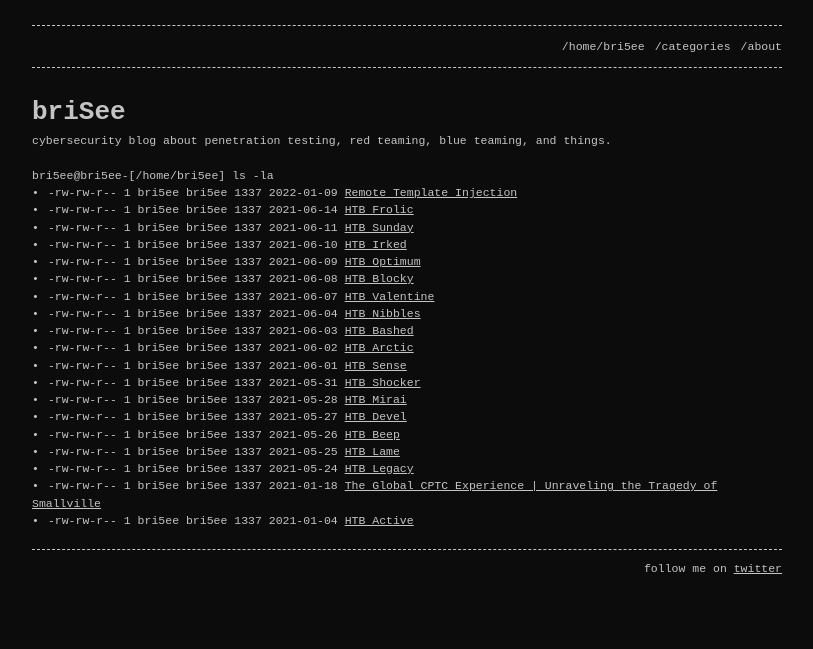
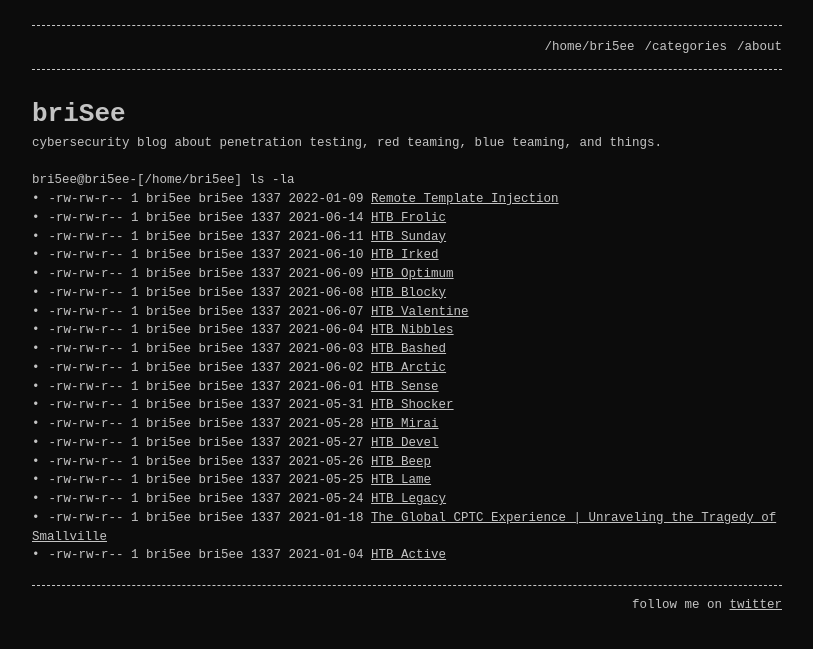
Before and after one commit to notbricey/brisee.github.io, a Jekyll site: the page built from index.md, in a window 1280 px wide. Shown: the top 649 px of the page, without its empty margins (233-1046 px from the left). Built offline with Jekyll 4.4.1, drawn with Linux system fonts in a browser that asks for light colours.

Commit message:
Update base.scss

```diff
--- a/_sass/base.scss
+++ b/_sass/base.scss
@@ -4,8 +4,8 @@
  * Style variables
  */
 $base-font-family:     'Barlow', monospace !default;
-$base-font-size:       11.5px !default;
-$mobile-font-size:     13.5px !default;
+$base-font-size:       12.5px !default;
+$mobile-font-size:     12.5px !default;
 $base-line-height:     1.5 !default;
 $container-width:      90% !default;
 $container-max-width:  750px !default;
```
